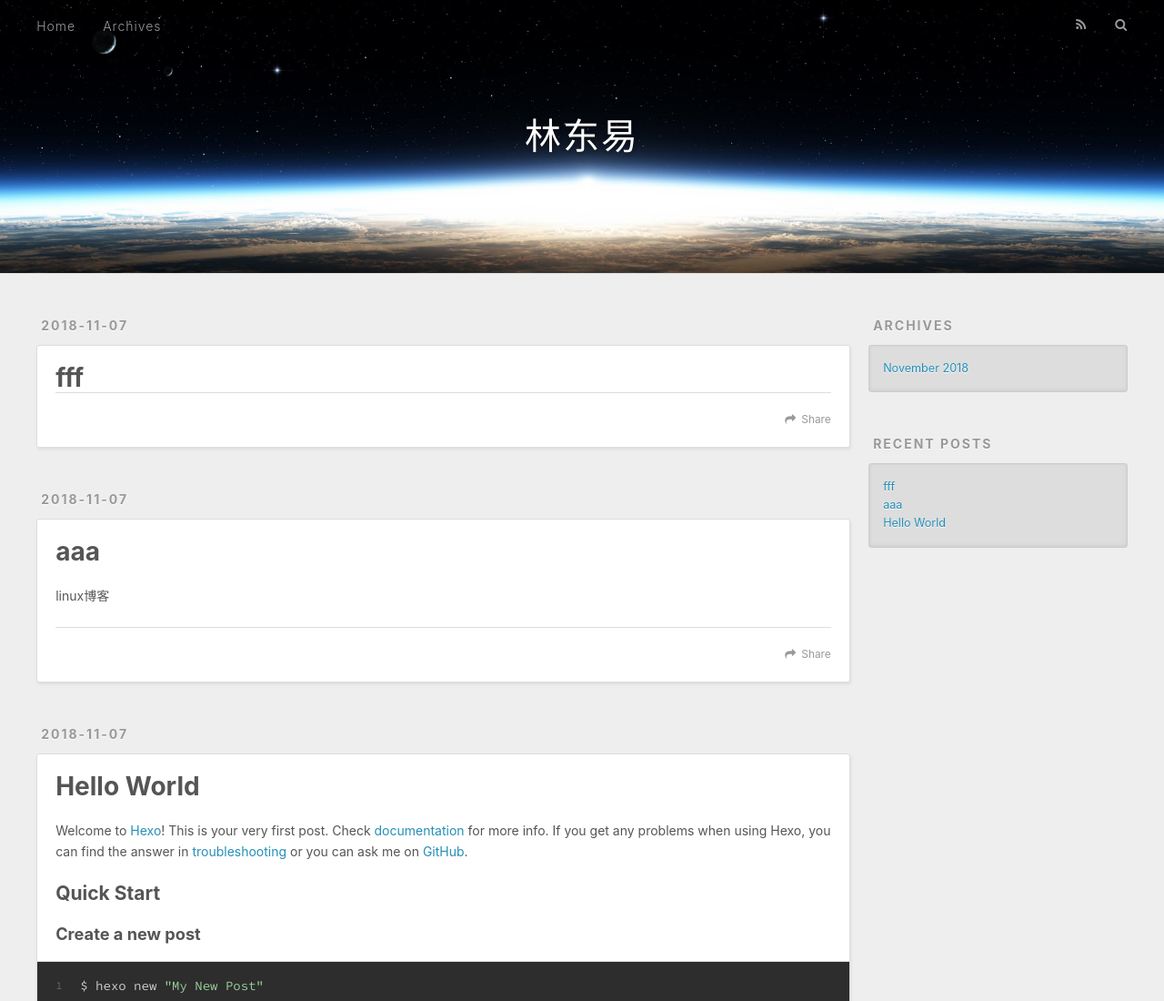
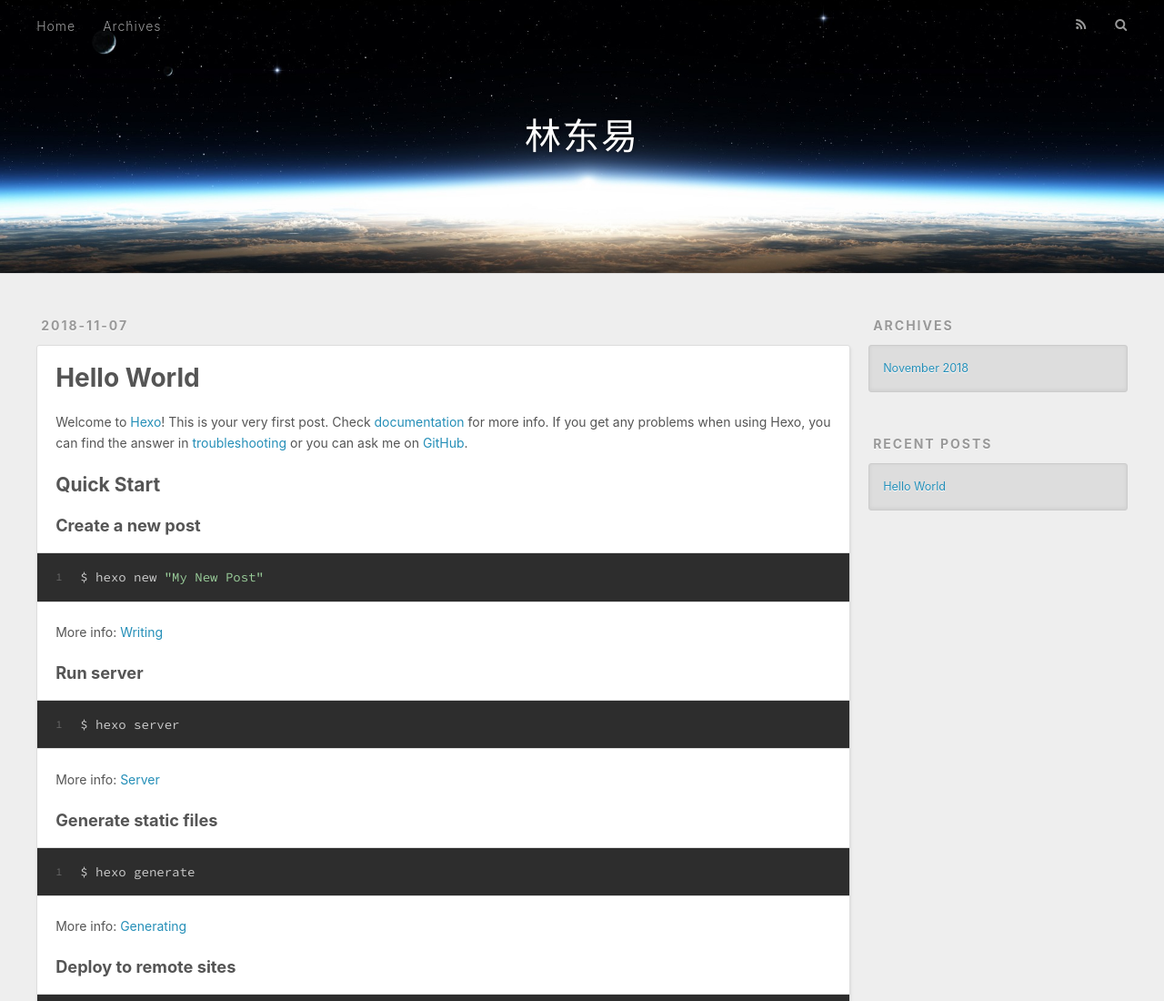
Before and after one commit to qidongyang/qidongyang.github.io, a plain HTML site: page index.html in a window 1280 px wide. Shown: the top 1100 px of the page at 91% size. Drawn offline with nearby package versions, Linux system fonts and the light colour scheme.

Commit message:
Site updated: 2018-11-07 23:57:15

```diff
--- a/index.html
+++ b/index.html
@@ -62,79 +62,6 @@
       <div class="outer">
         <section id="main">
 
-    <article id="post-fff" class="article article-type-post" itemscope="" itemprop="blogPost">
-  <div class="article-meta">
-    <a href="/2018/11/07/fff/" class="article-date">
-  <time datetime="2018-11-07T15:19:23.000Z" itemprop="datePublished">2018-11-07</time>
-</a>
-
-  </div>
-  <div class="article-inner">
-
-
-      <header class="article-header">
-
-
-    <h1 itemprop="name">
-      <a class="article-title" href="/2018/11/07/fff/">fff</a>
-    </h1>
-
-
-      </header>
-
-    <div class="article-entry" itemprop="articleBody">
-
-
-
-    </div>
-    <footer class="article-footer">
-      <a data-url="http://yoursite.com/2018/11/07/fff/" data-id="cjo7cfx180001wouykb89gsi7" class="article-share-link">Share</a>
-
-
-    </footer>
-  </div>
-
-</article>
-
-
-
-    <article id="post-aaa" class="article article-type-post" itemscope="" itemprop="blogPost">
-  <div class="article-meta">
-    <a href="/2018/11/07/aaa/" class="article-date">
-  <time datetime="2018-11-07T15:05:50.000Z" itemprop="datePublished">2018-11-07</time>
-</a>
-
-  </div>
-  <div class="article-inner">
-
-
-      <header class="article-header">
-
-
-    <h1 itemprop="name">
-      <a class="article-title" href="/2018/11/07/aaa/">aaa</a>
-    </h1>
-
-
-      </header>
-
-    <div class="article-entry" itemprop="articleBody">
-
-        <p>linux博客</p>
-
-
-    </div>
-    <footer class="article-footer">
-      <a data-url="http://yoursite.com/2018/11/07/aaa/" data-id="cjo7cfx1b0002wouy2ucqrb2w" class="article-share-link">Share</a>
-
-
-    </footer>
-  </div>
-
-</article>
-
-
-
     <article id="post-hello-world" class="article article-type-post" itemscope="" itemprop="blogPost">
   <div class="article-meta">
     <a href="/2018/11/07/hello-world/" class="article-date">
@@ -170,7 +97,7 @@
 
     </div>
     <footer class="article-footer">
-      <a data-url="http://yoursite.com/2018/11/07/hello-world/" data-id="cjo7cfx100000wouywhz6ynzd" class="article-share-link">Share</a>
+      <a data-url="http://yoursite.com/2018/11/07/hello-world/" data-id="cjo7cjn9j0000okuyh1zbwf2f" class="article-share-link">Share</a>
 
 
     </footer>
@@ -209,14 +136,6 @@
     <h3 class="widget-title">Recent Posts</h3>
     <div class="widget">
       <ul>
-
-          <li>
-            <a href="/2018/11/07/fff/">fff</a>
-          </li>
-
-          <li>
-            <a href="/2018/11/07/aaa/">aaa</a>
-          </li>
 
           <li>
             <a href="/2018/11/07/hello-world/">Hello World</a>
```
Also changed, not shown: 2018/11/07/hello-world/index.html (+1 -23 lines), archives/2018/11/index.html (+0 -46 lines), archives/2018/index.html (+0 -46 lines), archives/index.html (+0 -46 lines).
